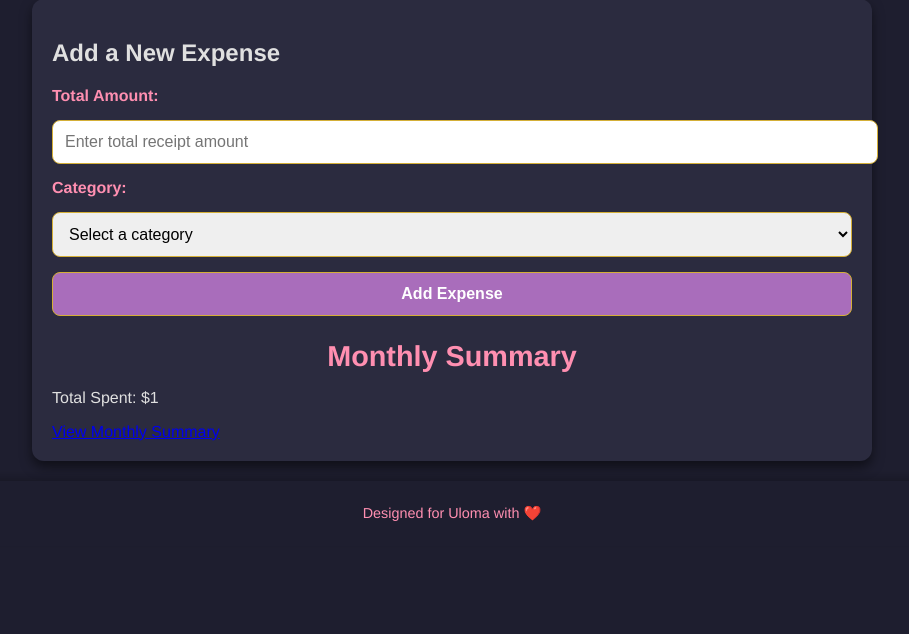
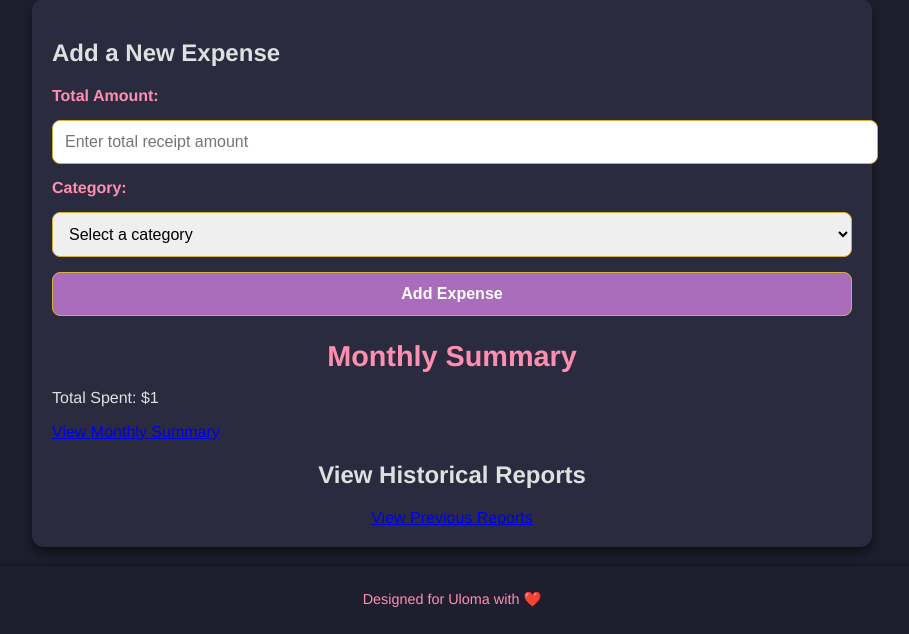
Before and after one commit to Tolu-McGill/App-for-Rose, a Flask app: template templates/index.html in a window 1280 px wide. Shown: the part 166-800 px from the top of the page, without its empty margins (188-1097 px from the left). Run offline with Flask 3, Linux system fonts and the light colour scheme; the template is opened without the code that fills it: most values are stand-ins (such as "Sample title", 1, 10 or a date in 2020); some libraries are stand-ins or nearby versions.

Commit message:
Update index.html
Add a button for viewing historical reports

```diff
--- a/templates/index.html
+++ b/templates/index.html
@@ -51,6 +51,12 @@
             <p>Total Spent: ${{ total_spent }}</p>
             <a href="{{ url_for('report') }}">View Monthly Summary</a>
         </section>
+
+        <!-- Add a button for viewing historical reports -->
+        <section id="historical-reports">
+            <h2>View Historical Reports</h2>
+            <a href="{{ url_for('history') }}" class="button">View Previous Reports</a>
+        </section>
     </main>
     <footer>
         <p>Designed for Uloma with ❤️</p>
```
